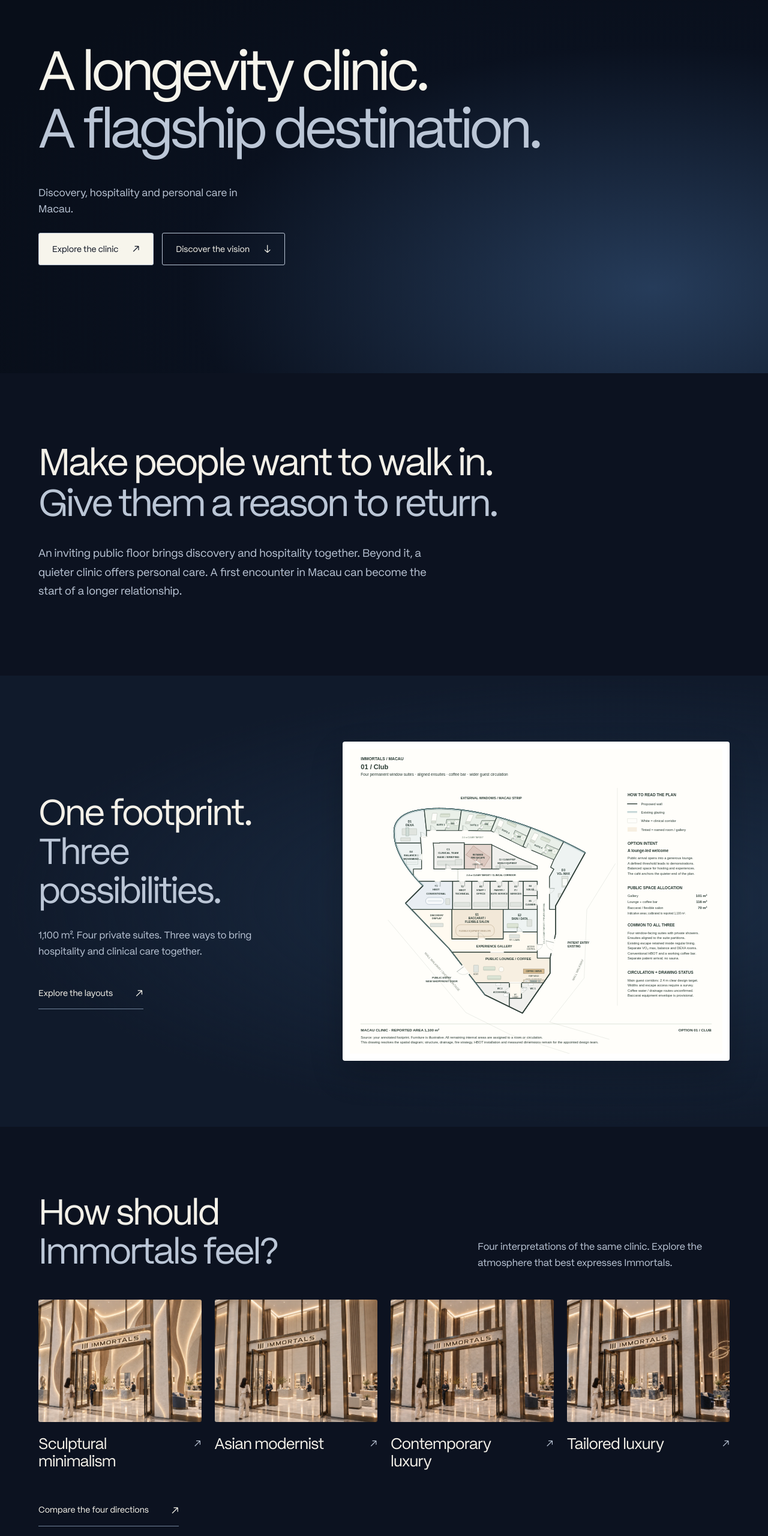
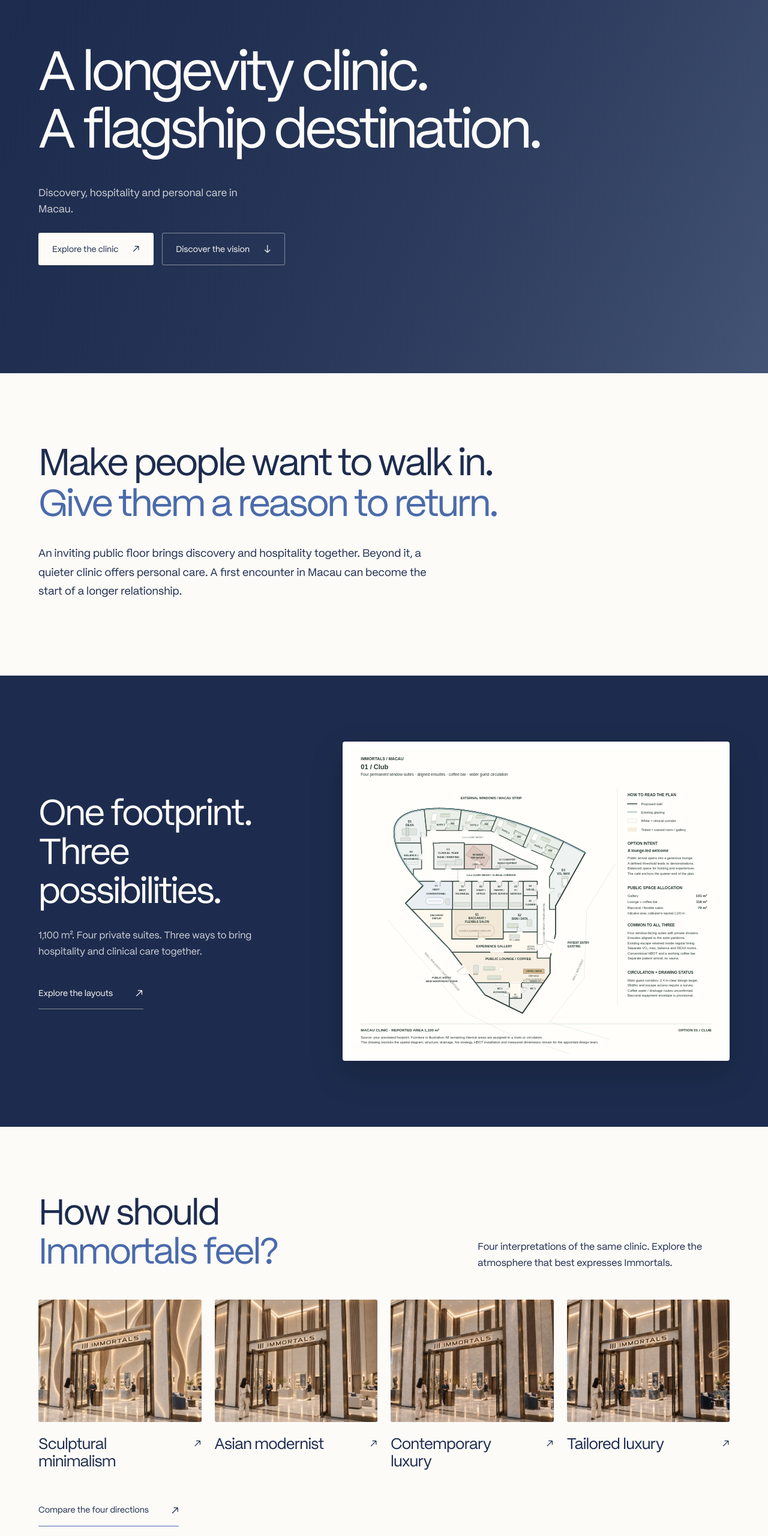
Before and after one commit to Immortals-international/immortals-site, an Astro site in the folder astro-site/: page / in a window 1280 px wide. Shown: the part 178-2738 px from the top of the page at 60% size. Built offline with nearby package versions, Linux system fonts and the light colour scheme; Astro itself is replaced by a stand-in of ours.

Commit message:
Use brand palette and light section breaks on the homepage

```diff
--- a/astro-site/src/pages/index.astro
+++ b/astro-site/src/pages/index.astro
@@ -15,7 +15,7 @@ import { url, styles, sceneImage, feedback } from '../data/site';
     </div>
   </div>
 </section>
-<section class="home-vision" id="vision" aria-labelledby="vision-title">
+<section class="home-vision home-light" id="vision" aria-labelledby="vision-title">
   <div class="home-width home-vision-grid">
     <h2 id="vision-title">Make people want to walk in.<br /><span>Give them a reason to return.</span></h2>
     <p>An inviting public floor brings discovery and hospitality together. Beyond it, a quieter clinic offers personal care. A first encounter in Macau can become the start of a longer relationship.</p>
@@ -33,7 +33,7 @@ import { url, styles, sceneImage, feedback } from '../data/site';
   </div>
 </section>
 
-<section class="home-design home-section" id="directions" aria-labelledby="design-title">
+<section class="home-design home-section home-light" id="directions" aria-labelledby="design-title">
   <div class="home-width">
     <div class="home-section-heading">
       <h2 id="design-title">How should<br /><span>Immortals feel?</span></h2>
@@ -72,18 +72,24 @@ import { url, styles, sceneImage, feedback } from '../data/site';
 </SiteLayout>
 
 <style>
-.home-intro{min-height:calc(100svh - 88px);display:flex;align-items:center;padding:100px 5vw 120px;background:radial-gradient(ellipse at 85% 80%,#263c5a 0,rgba(17,28,53,.2) 50%,transparent 80%),#080e19;color:#f7f5ec}
+/* Immortals Brand Guide – Quick Start, May 2026, Color p. 03.
+   Rise #FCFBF8, Dusk #1D2C4E, Wave 500 #4A6AAB, Wave 300 #A8BCD7.
+   Keep the dark gradient behind a Dusk scrim so all text remains readable. */
+section{--home-dusk:#1d2c4e;--home-rise:#fcfbf8;--home-wave:#4a6aab;--home-wave-light:#a8bcd7;--home-text:var(--home-rise);--home-emphasis:var(--home-rise);--home-muted:rgb(252 251 248 / .8);--home-rule:rgb(252 251 248 / .45);color:var(--home-text)}
+.home-light{--home-text:var(--home-dusk);--home-emphasis:var(--home-wave);--home-muted:var(--home-dusk);--home-rule:var(--home-wave)}
+
+.home-intro{min-height:calc(100svh - 88px);display:flex;align-items:center;padding:100px 5vw 120px;background:linear-gradient(90deg, rgb(29 44 78 / .95), rgb(29 44 78 / .72)),linear-gradient(135deg,var(--home-dusk),var(--home-wave-light));color:var(--home-text)}
 .home-intro-content{width:100%;max-width:1600px;margin:0 auto}
 .home-intro h1{font-size:clamp(62px,7.2vw,116px);line-height:1.04;letter-spacing:-.055em;font-weight:400}
-.home-intro h1 span{color:#bbc6d6}
+.home-intro h1 span{color:var(--home-emphasis)}
 .home-intro-bottom{display:flex;flex-direction:column;align-items:flex-start;gap:26px;margin-top:46px}
-.home-intro-bottom>p{font-size:17px;line-height:1.6;color:#bbc6d6;max-width:350px}
+.home-intro-bottom>p{font-size:17px;line-height:1.6;color:var(--home-muted);max-width:350px}
 .home-intro-links{display:flex;align-items:center;gap:14px}
-.home-intro-tour,.home-intro-vision{display:inline-flex;align-items:center;justify-content:space-between;gap:24px;padding:15px 22px;min-height:54px;border:1px solid #bbc6d6;border-radius:3px;font-size:14px;line-height:1.5;white-space:nowrap;transition:background .15s,color .15s}
-.home-intro-tour{background:#f7f5ec;color:#0c1220}
-.home-intro-tour:hover{background:#dce4ee;border-color:#dce4ee}
-.home-intro-vision{background:transparent;color:#f7f5ec}
-.home-intro-vision:hover{background:#ffffff12;border-color:#f7f5ec}
+.home-intro-tour,.home-intro-vision{display:inline-flex;align-items:center;justify-content:space-between;gap:24px;padding:15px 22px;min-height:54px;border:1px solid var(--home-rule);border-radius:3px;font-size:14px;line-height:1.5;white-space:nowrap;transition:background .15s,color .15s}
+.home-intro-tour{background:var(--home-rise);color:var(--home-dusk)}
+.home-intro-tour:hover{background:var(--home-wave-light);border-color:var(--home-wave-light)}
+.home-intro-vision{background:transparent;color:var(--home-text)}
+.home-intro-vision:hover{background:#ffffff12;border-color:var(--home-text)}
 .home-intro-tour>span,.home-intro-vision>span{font-size:18px;line-height:1}
 @media(max-width:1000px){.home-intro{min-height:calc(100svh - 72px);padding:85px 24px 100px}.home-intro h1{font-size:clamp(58px,7.6vw,90px)}.home-intro-bottom{align-items:flex-start;gap:32px}.home-intro-links{align-items:stretch;flex-direction:column;gap:12px}.home-intro-bottom>p{font-size:15px;max-width:290px}}
 @media(max-width:700px){.home-intro{padding:70px 20px 80px}.home-intro h1{font-size:clamp(48px,10vw,66px);line-height:1.07;letter-spacing:-.05em}.home-intro-bottom{flex-direction:column;gap:32px;margin-top:28px}.home-intro-bottom>p{font-size:15px;max-width:280px}.home-intro-links{gap:12px;width:100%;max-width:350px}.home-intro-tour,.home-intro-vision{font-size:14px;gap:24px}}
@@ -92,22 +98,22 @@ import { url, styles, sceneImage, feedback } from '../data/site';
 .home-width{width:90%;max-width:1600px;margin:0 auto}
 .home-section{padding:110px 0}
 .home-section h2,.home-vision h2,.home-experiences h2,.home-closing h2{font-size:clamp(40px,4.7vw,72px);line-height:1.08;letter-spacing:-.045em}
-.home-section h2 span,.home-vision h2 span,.home-experiences h2 span,.home-closing h2 span{color:#bbc6d6}
-.home-copy>p,.home-section-heading>p{font-size:16px;line-height:1.7;color:#bbc6d6;max-width:405px}
+.home-section h2 span,.home-vision h2 span,.home-experiences h2 span,.home-closing h2 span{color:var(--home-emphasis)}
+.home-copy>p,.home-section-heading>p{font-size:16px;line-height:1.7;color:var(--home-muted);max-width:405px}
 .home-copy>p{margin:28px 0 30px}
-.home-link{display:inline-flex;align-items:center;justify-content:space-between;gap:38px;min-height:48px;padding:12px 0;border-bottom:1px solid #71849b;color:#f7f5ec;font-size:14px;line-height:1.5}
-.home-link:hover{color:#bbc6d6;border-color:#bbc6d6}
+.home-link{display:inline-flex;align-items:center;justify-content:space-between;gap:38px;min-height:48px;padding:12px 0;border-bottom:1px solid var(--home-rule);color:var(--home-text);font-size:14px;line-height:1.5}
+.home-link:hover{color:var(--home-muted);border-color:var(--home-muted)}
 .home-link>span{font-size:19px}
-.home-vision{padding:115px 0 125px;background:#0c1220}
+.home-vision{padding:115px 0 125px;background:var(--home-rise)}
 .home-vision-grid{display:grid;grid-template-columns:1fr;gap:34px;align-items:start}
 .home-vision h2{font-size:clamp(42px,4.9vw,76px)}
 @media(min-width:1001px){.home-vision h2{white-space:nowrap}}
-.home-vision-grid>p{font-size:18px;line-height:1.75;color:#bbc6d6;max-width:680px}
-.home-layout{background:radial-gradient(ellipse at 80% 50%,#1c2e46,transparent 70%),#101a2b}
+.home-vision-grid>p{font-size:18px;line-height:1.75;color:var(--home-muted);max-width:680px}
+.home-layout{background:var(--home-dusk)}
 .home-layout-grid{display:grid;grid-template-columns:.8fr 1.2fr;gap:6vw;align-items:center}
 .home-plan{display:block;background:#fff;padding:12px;border-radius:4px;box-shadow:0 22px 55px #0003}
 .home-plan img{width:100%;height:auto}
-.home-design{background:#0c1220}
+.home-design{background:var(--home-rise)}
 .home-section-heading{display:grid;grid-template-columns:1.2fr .8fr;align-items:end;gap:8vw;margin-bottom:48px}
 .home-design-grid{display:grid;grid-template-columns:repeat(4,minmax(0,1fr));gap:22px}
 .home-design-card{display:block;min-width:0}
@@ -115,24 +121,24 @@ import { url, styles, sceneImage, feedback } from '../data/site';
 .home-design-card:hover>img{filter:brightness(1.1)}
 .home-design-card>div{display:flex;align-items:start;justify-content:space-between;gap:16px;padding-top:22px}
 .home-design-card h3{font-size:clamp(22px,2vw,30px);line-height:1.15;letter-spacing:-.03em;max-width:235px}
-.home-design-card>div>span{font-size:18px;color:#bbc6d6}
+.home-design-card>div>span{font-size:18px;color:var(--home-muted)}
 .home-design .home-link{margin-top:40px}
-.home-experiences{display:grid;grid-template-columns:1.2fr .8fr;background:linear-gradient(120deg,#142338,#101a2b);min-height:610px}
+.home-experiences{display:grid;grid-template-columns:1.2fr .8fr;background:var(--home-dusk);min-height:610px}
 .home-experiences>figure{position:relative;min-width:0}
 .home-experiences>figure>img{position:absolute;inset:0;width:100%;height:100%;object-fit:cover}
 .home-experiences>.home-copy{padding:80px 5vw;align-self:center}
 .home-experiences h2{font-size:clamp(40px,4.4vw,68px)}
 .home-experiences .home-link{gap:25px}
-.home-tour{position:relative;isolation:isolate;display:flex;align-items:end;min-height:690px;padding:100px 0 75px;background:#101a2b}
+.home-tour{position:relative;isolation:isolate;display:flex;align-items:end;min-height:690px;padding:100px 0 75px;background:var(--home-dusk)}
 .home-tour>img{position:absolute;inset:0;width:100%;height:100%;object-fit:cover;z-index:-2}
-.home-tour::after{content:'';position:absolute;inset:0;background:linear-gradient(90deg,#08101b9c,transparent 90%),linear-gradient(0deg,#080e19f5,#080e1910 100%);z-index:-1}
+.home-tour::after{content:'';position:absolute;inset:0;background:linear-gradient(90deg,rgb(29 44 78 / .45),transparent 90%),linear-gradient(0deg,var(--home-dusk),rgb(29 44 78 / .8) 42%,transparent 100%);z-index:-1}
 .home-tour h2{font-size:clamp(52px,6.3vw,96px);line-height:1.03;letter-spacing:-.05em}
-.home-tour p{font-size:16px;line-height:1.7;color:#d1d9e3;margin:24px 0 30px;max-width:440px}
-.home-tour-button{display:inline-flex;align-items:center;gap:40px;padding:16px 22px;min-height:54px;border:1px solid #bbc6d6;color:#f7f5ec;background:#0c122050;font-size:14px;line-height:1.5}
-.home-tour-button:hover{background:#f7f5ec;color:#0c1220}
-.home-closing{padding:120px 0;background:radial-gradient(ellipse at 50% 100%,#1b304b,transparent 75%),#080e19;text-align:center}
+.home-tour p{font-size:16px;line-height:1.7;color:var(--home-rise);margin:24px 0 30px;max-width:440px}
+.home-tour-button{display:inline-flex;align-items:center;gap:40px;padding:16px 22px;min-height:54px;border:1px solid var(--home-rule);color:var(--home-text);background:rgb(29 44 78 / .7);font-size:14px;line-height:1.5}
+.home-tour-button:hover{background:var(--home-rise);color:var(--home-dusk)}
+.home-closing{padding:120px 0;background:linear-gradient(rgb(29 44 78 / .85),rgb(29 44 78 / .85)),linear-gradient(135deg,var(--home-dusk),var(--home-wave-light));text-align:center}
 .home-closing h2{font-size:clamp(52px,6.3vw,96px)}
-.home-closing p{font-size:16px;line-height:1.7;color:#bbc6d6;margin:28px auto 25px;max-width:600px}
+.home-closing p{font-size:16px;line-height:1.7;color:var(--home-muted);margin:28px auto 25px;max-width:600px}
 @media(max-width:1000px){.home-width{width:calc(100% - 48px)}.home-section{padding:80px 0}.home-vision{padding:80px 0 90px}.home-vision-grid,.home-layout-grid,.home-section-heading{gap:40px}.home-vision-grid>p{font-size:16px}.home-layout-grid{grid-template-columns:.85fr 1.15fr}.home-design-grid{grid-template-columns:1fr 1fr;gap:38px 24px}.home-design-card h3{font-size:26px;max-width:none}.home-experiences{min-height:520px;grid-template-columns:1fr 1fr}.home-experiences>.home-copy{padding:55px 30px}.home-copy>p,.home-section-heading>p{font-size:15px}.home-tour{min-height:590px;padding-bottom:60px}.home-closing{padding:90px 0}}
 @media(max-width:700px){.home-width{width:calc(100% - 40px)}.home-section{padding:60px 0}.home-section h2,.home-experiences h2{font-size:42px}.home-vision{padding:65px 0 70px}.home-vision-grid,.home-layout-grid,.home-section-heading{grid-template-columns:1fr;gap:28px}.home-vision h2{font-size:43px}.home-vision-grid>p{font-size:15px;max-width:450px}.home-copy>p{font-size:14px;margin:23px 0 22px;max-width:360px}.home-link{font-size:13px;gap:35px}.home-layout-grid{gap:35px}.home-plan{padding:7px}.home-section-heading{margin-bottom:32px;gap:22px}.home-section-heading>p{font-size:14px}.home-design-grid{gap:30px 16px}.home-design-card>img{aspect-ratio:4/5}.home-design-card>div{padding-top:15px;gap:8px}.home-design-card h3{font-size:23px;max-width:160px}.home-design-card>div>span{font-size:15px}.home-design .home-link{margin-top:30px}.home-experiences{grid-template-columns:1fr;min-height:0}.home-experiences>figure{aspect-ratio:4/3}.home-experiences>.home-copy{padding:44px 20px 55px}.home-experiences h2{font-size:44px}.home-tour{min-height:540px;padding:80px 0 45px}.home-tour h2{font-size:54px}.home-tour p{font-size:14px;margin:22px 0 25px;max-width:290px}.home-tour-button{font-size:13px;gap:30px}.home-closing{padding:75px 0 80px}.home-closing h2{font-size:55px}.home-closing p{font-size:14px;margin:24px auto 20px}}
 @media(prefers-reduced-motion:reduce){.home-design-card>img{transition:none}}
```
